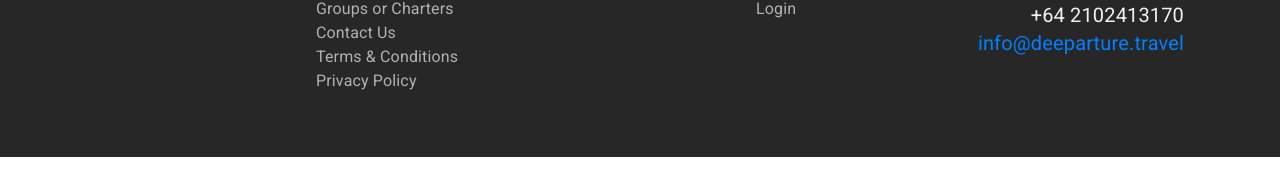
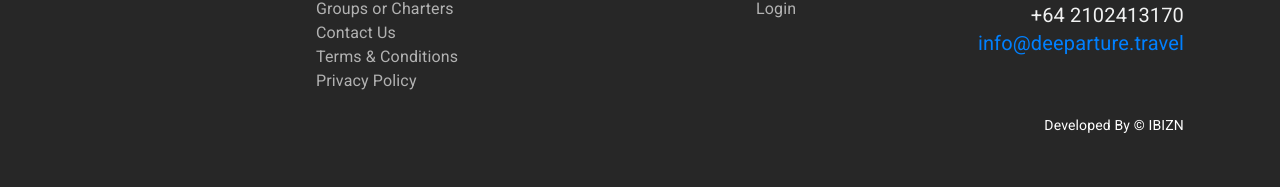
Before and after one commit to EasinTanvir/ibizn, a Next.js app: page /secondPage in a window 1280 px wide. Shown: the part 1292-1479 px from the top of the page. Before the commit the page ends 1449 px from the top, so only its background shows below. Built offline with nearby package versions, Linux system fonts and the light colour scheme; no server answers.

Commit message:
updtae footer

```diff
--- a/src/components/app/Home/specialOffer/SpecialOffer.jsx
+++ b/src/components/app/Home/specialOffer/SpecialOffer.jsx
@@ -14,6 +14,8 @@ const SpecialOffer = () => {
       </h1>
       <div className="relative">
         <Carousel
+          preventMovementUntilSwipeScrollTolerance={true}
+          swipeScrollTolerance={50}
           showStatus={false}
           infiniteLoop={true}
           renderArrowPrev={(onClickHandler, hasPrev, label) =>
@@ -69,30 +71,6 @@ const SpecialOffer = () => {
               </button>
             )
           }
-          // renderIndicator={(onClickHandler, isSelected, index, label) => {
-          //   const indicatorStyles = {
-          //     background: isSelected ? "bg-blue-500" : "bg-black", // Replace with desired color
-          //     width: 12,
-          //     height: 12,
-          //     marginTop: 10,
-          //     display: "inline-block",
-          //     margin: "0 8px",
-          //     borderRadius: "50%",
-          //   };
-
-          //   return (
-          //     <li
-          //       style={indicatorStyles}
-          //       onClick={onClickHandler}
-          //       onKeyDown={onClickHandler}
-          //       value={index}
-          //       key={index}
-          //       role="button"
-          //       tabIndex={0}
-          //       title={label}
-          //     />
-          //   );
-          // }}
         >
           {board.map((i, item) => (
             <div key={i} className="lg:flex mb-10 w-full">
--- a/src/components/core/shared/Footer/Footer.jsx
+++ b/src/components/core/shared/Footer/Footer.jsx
@@ -142,6 +142,11 @@ const Footer = () => {
             </div>
           </div>
         </div>
+        <div className="lg:text-end  text-start pt-5">
+          <span className="text-white text-[14px]">
+            Developed By &copy; IBIZN
+          </span>
+        </div>
       </div>
     </div>
   );
--- a/styles/globals.css
+++ b/styles/globals.css
@@ -99,3 +99,7 @@ body {
 .swiper-button-prev:hover {
   background-color: #f0f0f0; /* Light gray on hover */
 }
+
+.carousel-root {
+  touch-action: pan-y;
+}
```
